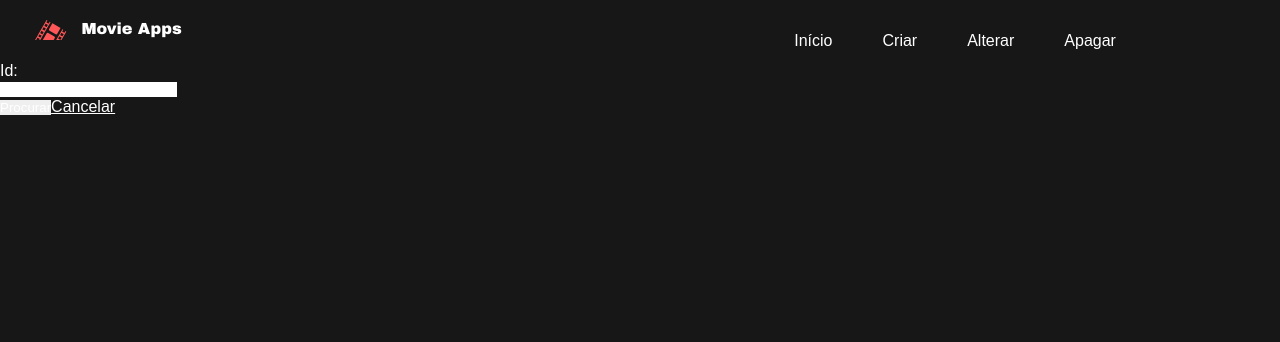
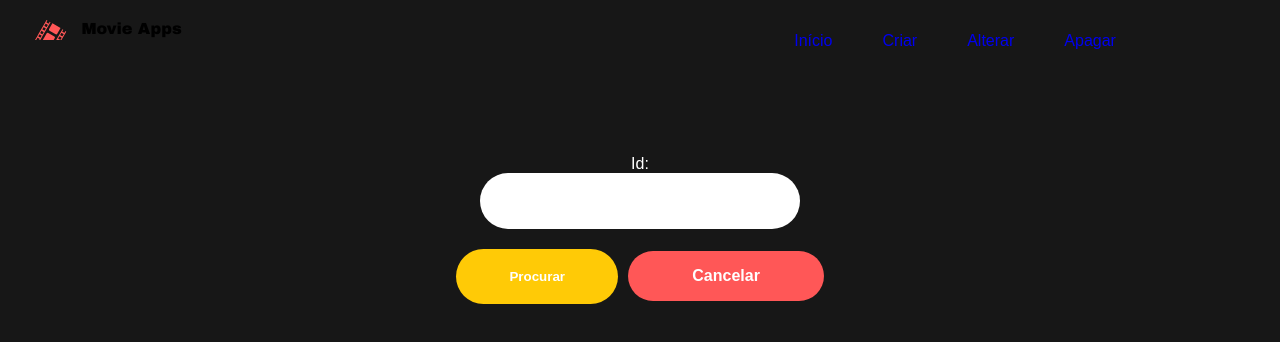
Before and after one commit to Bia-Lara/movies_crud, a React (Create React App) app: page /remove in a window 1280 px wide. Shown: the top 342 px of the page. Built offline with nearby package versions, Linux system fonts and the light colour scheme; a web font is replaced by a local one.

Commit message:
feat: Adiciona componente formulario

```diff
--- a/src/App.css
+++ b/src/App.css
@@ -5,7 +5,7 @@
   padding: 0;
   margin: 0;
   box-sizing: border-box;
-  color: #ffff;
+
 
 }
 
@@ -14,3 +14,7 @@ body{
   font-family: "Afacad Flux", sans-serif;
 
 }
+
+h1{
+  color: #ffff;
+}
--- a/src/components/Form/Form.jsx
+++ b/src/components/Form/Form.jsx
@@ -2,8 +2,9 @@ import React, {useState, useEffect} from 'react'
 import { Link, useNavigate, useParams } from 'react-router-dom'
 import axios from 'axios'
 import Alert from '../Alert/Alert'
+import style from './form.module.css'
 
-function Form({ onSubmit }) {
+function Form({ onSubmit, page }) {
 
     const[id, setId] = useState('')
     const[error, setError] = useState(false)
@@ -18,16 +19,23 @@ function Form({ onSubmit }) {
                 onSubmit(res.data)
                 setId('')
             })
-            .catch(err =>setError(err))
+            .catch(err =>{
+              onSubmit(null)
+              setError(err)
+            })
     }
 
   return (
-    <div>
+    <div className={style.divForm}>
+      <h1>{page}</h1>
         <form onSubmit={getMovieById}>
             <label htmlFor="movieId">Id:</label><br />
             <input type="number" value={id} onChange={(e)=>setId(e.target.value)} /><br />
-            <button onClick={getMovieById}>Procurar</button>
-            <Link to="/">Cancelar</Link>
+            <div className={style.events}>
+              <button onClick={getMovieById}>Procurar</button>
+              <Link className={style.link} to="/">Cancelar</Link>
+            </div>
+
         </form>
 
         {error && <Alert message='ID não encontrado!'/>}
--- /dev/null
+++ b/src/components/Form/form.module.css
@@ -0,0 +1,64 @@
+.divForm{
+    padding: 50px;
+    display: flex;
+    flex-direction: column;
+    justify-content: center;
+    align-items: center;
+    text-align: center;
+}
+
+.divForm h1{
+    margin: 20px;
+    border-bottom: 3px solid #ff5757;
+    width: auto;
+}
+
+.divForm  label{
+    text-align: left;
+    color: #fff;
+}
+
+.divForm form input{
+    outline: none;
+    padding: 0.3em 0.8em;
+    width: 10em;
+    border-radius: 50px;
+    color: #000;
+    font-size: 2rem;
+    text-align: center;
+}
+
+.divForm .events{
+    display: flex;
+    flex-wrap: nowrap;
+    justify-content: space-around;
+    align-items: center;
+    margin-top: 20px;
+}
+
+.divForm form .events button{
+    padding: 1.5em 4em;
+    background-color: #ffca06;
+    border-radius: 50px;
+    text-decoration: none;
+    font-weight: 600;
+    color: #fff;
+    cursor: pointer;
+    transition: 0.3s ease-in;
+    margin-right: 10px;
+}
+
+.divForm form .events .link{
+    padding: 1em 4em;
+    background-color: #ff5757;
+    border-radius: 50px;
+    text-decoration: none;
+    font-weight: 600;
+    color: #fff;
+    cursor: pointer;
+    transition: 0.3s ease-in;
+}
+
+.divForm form .events button:hover, .divForm form .events .link:hover{
+    transform: scale(1.1);
+}
```
